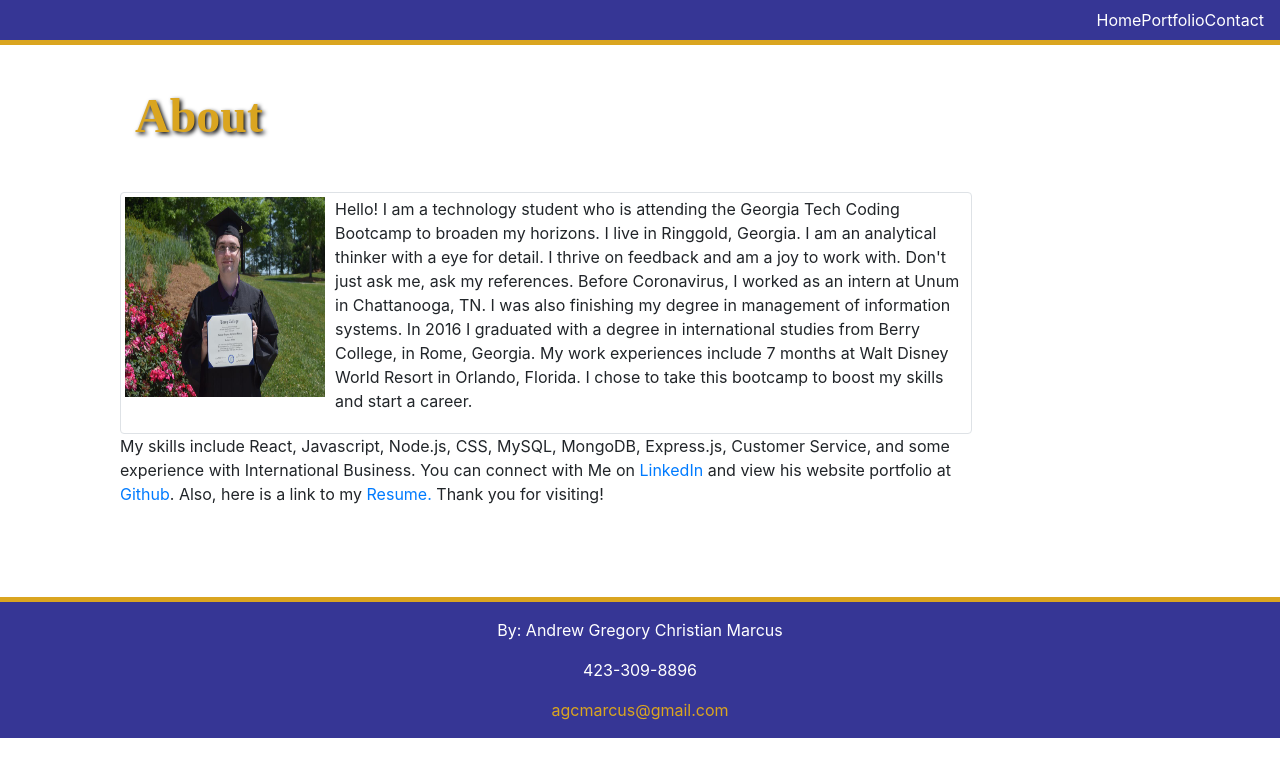
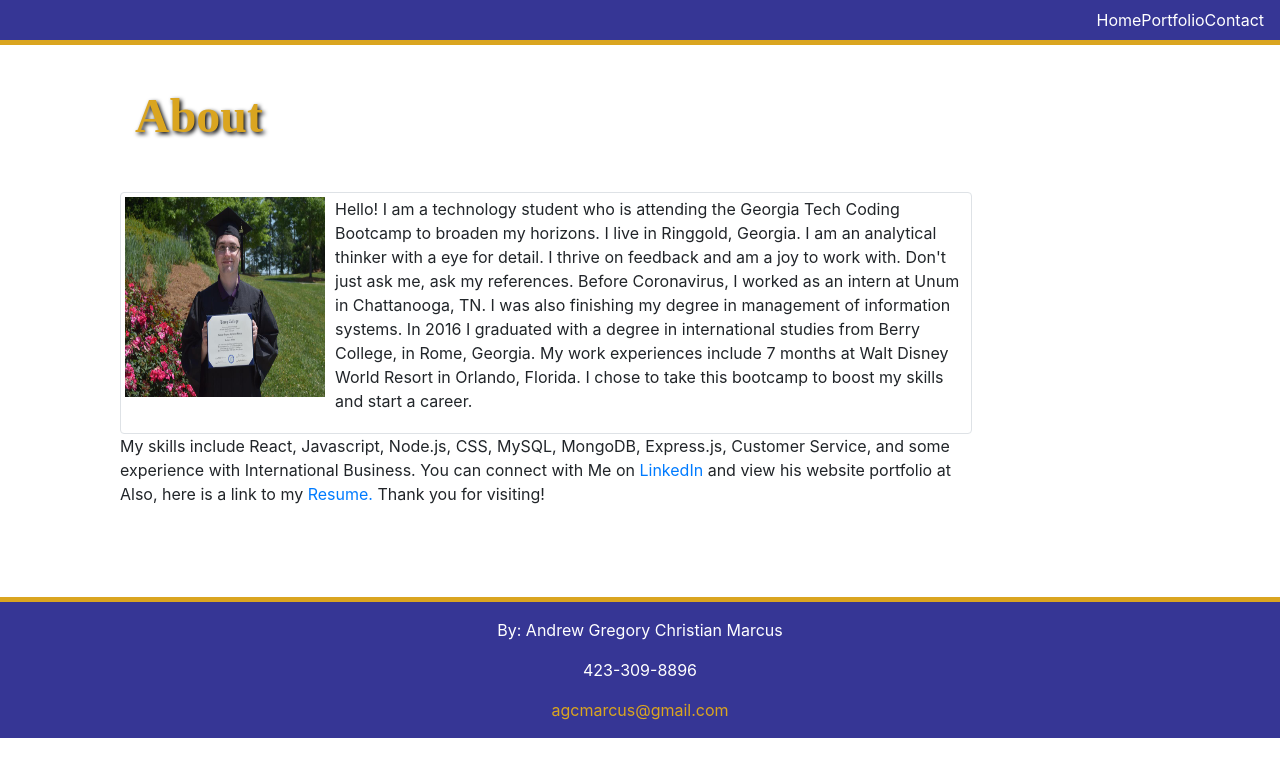
Before and after one commit to Andrew0502/react-portfolio, a React (Create React App) app in the folder client/: page / in a window 1280 px wide. Shown: the top 776 px of the page. Built offline with nearby package versions, Linux system fonts and the light colour scheme.

Commit message:
removed link to website portfolio.

```diff
--- a/client/src/pages/Home/Home.jsx
+++ b/client/src/pages/Home/Home.jsx
@@ -45,8 +45,7 @@ const Home = () => {
                 LinkedIn
               </a>{" "}
               and view his website portfolio at{" "}
-              <a href="https://github.com/7J647"> Github</a>. Also, here is a
-              link to my{" "}
+              Also, here is a link to my{" "}
               <a href={pdf} target="_blank" rel="noreferrer" >Resume.
               </a>{" "}
               Thank you for visiting!
```
